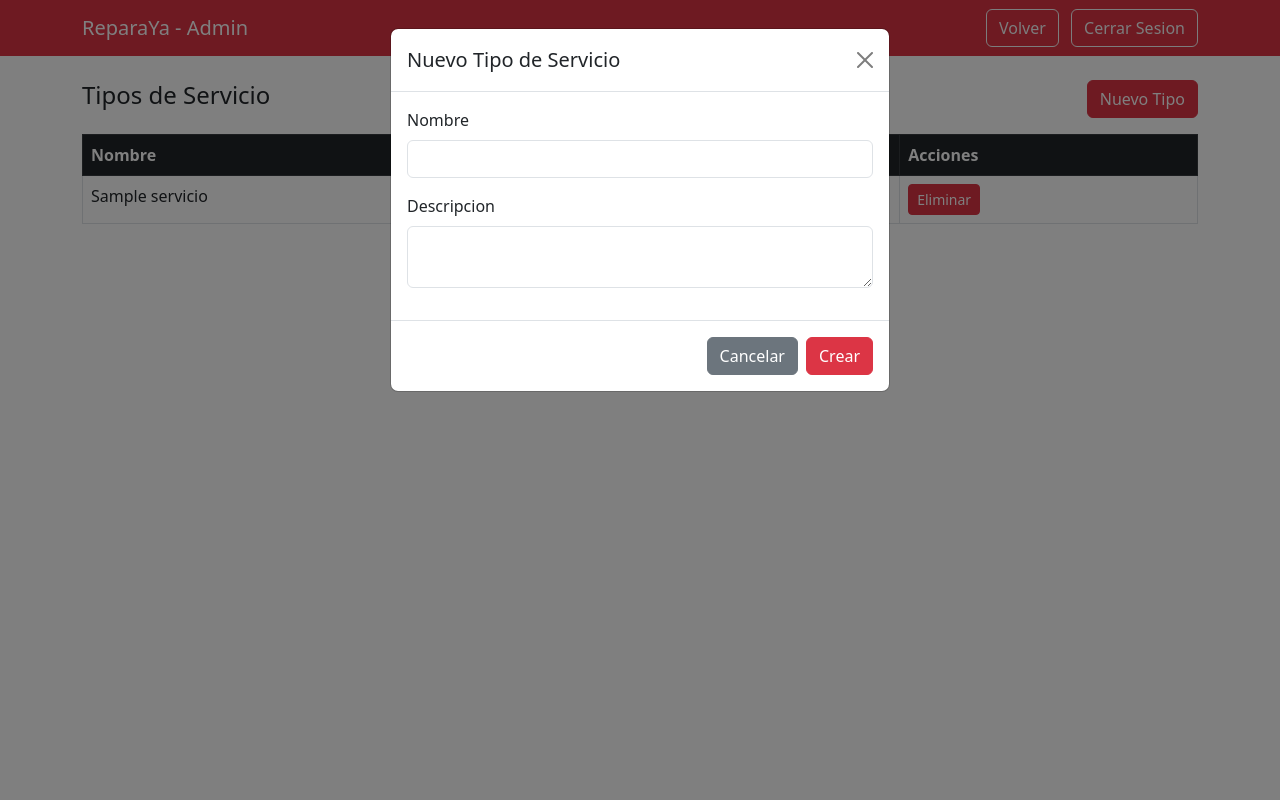
After one commit to alexdor00/reparaya, a PHP site: page /admin/tipos_servicio.php in a window 1280 px wide, after a click on "Nuevo Tipo". The commit adds this page. Run offline with PHP 8.4, Linux system fonts and the light colour scheme; the visitor is signed in with stand-in values (Sample User, id 1); tables that the repository leaves empty or names only in its code hold one stand-in row (values such as "Sample post").

Commit message:
Gestion de tipos de servicio y perfil en panel admin

```diff
--- /dev/null
+++ b/app/views/admin/tipos_servicio.php
@@ -0,0 +1,103 @@
+<?php
+session_start();
+if(!isset($_SESSION['usuario_id']) || $_SESSION['usuario_rol'] != 'admin') {
+    header('Location: ../../../public/index.php?page=login');
+    exit();
+}
+require_once '../../../config/database.php';
+
+$db = conectarDB();
+$stmt = $db->prepare("SELECT * FROM tipos_servicio");
+$stmt->execute();
+$tipos = $stmt->fetchAll(PDO::FETCH_ASSOC);
+?>
+<!DOCTYPE html>
+<html lang="es">
+<head>
+    <meta charset="UTF-8">
+    <meta name="viewport" content="width=device-width, initial-scale=1.0">
+    <title>ReparaYa - Tipos de Servicio</title>
+    <link href="https://cdn.jsdelivr.net/npm/bootstrap@5.3.0/dist/css/bootstrap.min.css" rel="stylesheet">
+</head>
+<body>
+
+<nav class="navbar navbar-expand-lg navbar-dark bg-danger">
+    <div class="container">
+        <a class="navbar-brand" href="dashboard.php">ReparaYa - Admin</a>
+        <div class="ms-auto">
+            <a href="dashboard.php" class="btn btn-outline-light me-2">Volver</a>
+            <a href="../../../app/controllers/AuthController.php?action=logout" class="btn btn-outline-light">Cerrar Sesion</a>
+        </div>
+    </div>
+</nav>
+
+<div class="container mt-4">
+    <div class="d-flex justify-content-between align-items-center mb-3">
+        <h4>Tipos de Servicio</h4>
+        <button class="btn btn-danger" data-bs-toggle="modal" data-bs-target="#modalNuevo">Nuevo Tipo</button>
+    </div>
+
+    <?php if(isset($_GET['success'])): ?>
+        <div class="alert alert-success"><?php echo htmlspecialchars($_GET['success']); ?></div>
+    <?php endif; ?>
+
+    <?php if(isset($_GET['error'])): ?>
+        <div class="alert alert-danger"><?php echo htmlspecialchars($_GET['error']); ?></div>
+    <?php endif; ?>
+
+    <table class="table table-bordered">
+        <thead class="table-dark">
+            <tr>
+                <th>Nombre</th>
+                <th>Descripcion</th>
+                <th>Acciones</th>
+            </tr>
+        </thead>
+        <tbody>
+            <?php foreach($tipos as $tipo): ?>
+            <tr>
+                <td><?php echo $tipo['nombre']; ?></td>
+                <td><?php echo $tipo['descripcion']; ?></td>
+                <td>
+                    <a href="../../../app/controllers/TipoServicioController.php?action=eliminar&id=<?php echo $tipo['id']; ?>"
+                       class="btn btn-sm btn-danger"
+                       onclick="return confirm('Seguro que quieres eliminar este tipo?')">Eliminar</a>
+                </td>
+            </tr>
+            <?php endforeach; ?>
+        </tbody>
+    </table>
+</div>
+
+<!-- Modal nuevo tipo -->
+<div class="modal fade" id="modalNuevo" tabindex="-1">
+    <div class="modal-dialog">
+        <div class="modal-content">
+            <div class="modal-header">
+                <h5 class="modal-title">Nuevo Tipo de Servicio</h5>
+                <button type="button" class="btn-close" data-bs-dismiss="modal"></button>
+            </div>
+            <form action="../../../app/controllers/TipoServicioController.php" method="POST">
+                <input type="hidden" name="action" value="crear">
+                <div class="modal-body">
+                    <div class="mb-3">
+                        <label class="form-label">Nombre</label>
+                        <input type="text" name="nombre" class="form-control" required>
+                    </div>
+                    <div class="mb-3">
+                        <label class="form-label">Descripcion</label>
+                        <textarea name="descripcion" class="form-control" rows="2"></textarea>
+                    </div>
+                </div>
+                <div class="modal-footer">
+                    <button type="button" class="btn btn-secondary" data-bs-dismiss="modal">Cancelar</button>
+                    <button type="submit" class="btn btn-danger">Crear</button>
+                </div>
+            </form>
+        </div>
+    </div>
+</div>
+
+<script src="https://cdn.jsdelivr.net/npm/bootstrap@5.3.0/dist/js/bootstrap.bundle.min.js"></script>
+</body>
+</html>
```
Also changed, not shown: app/controllers/TipoServicioController.php (added, +41 -0 lines), app/views/admin/dashboard.php (+16 -4 lines).
